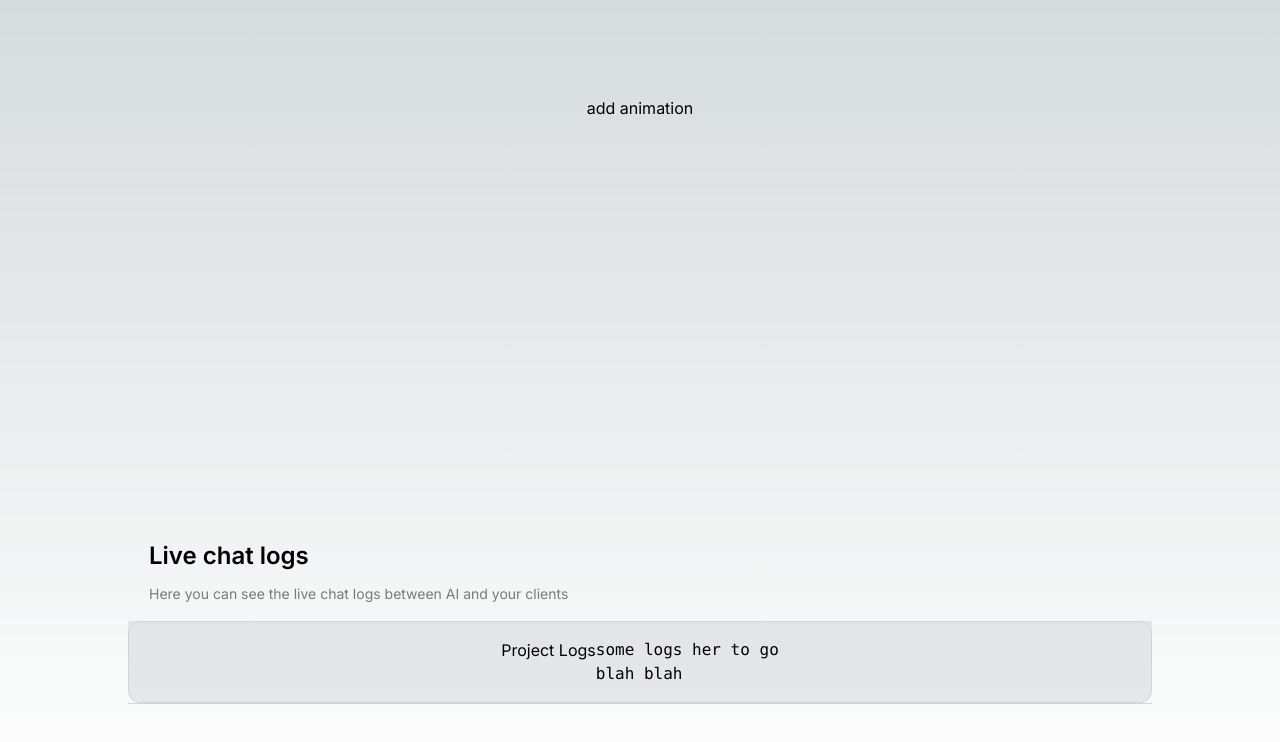
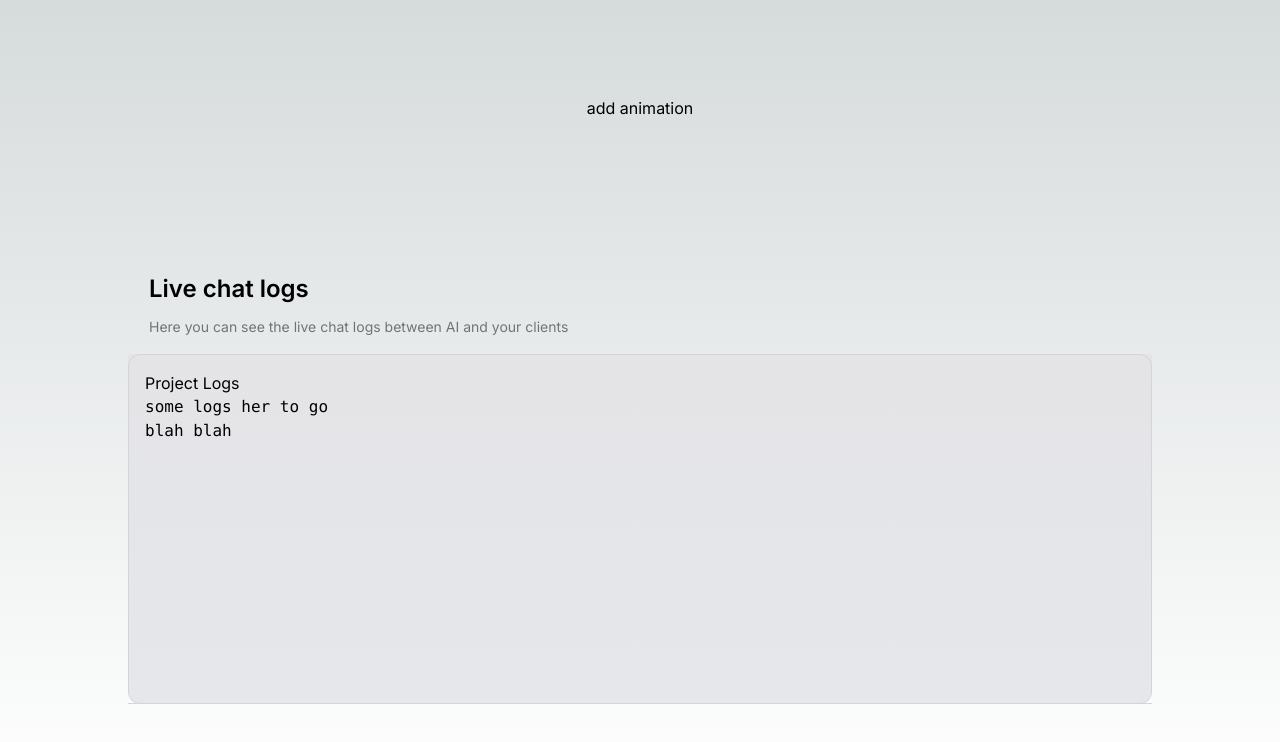
Before and after one commit to MaxSmile/Connect-GPT-to-a-chat, a Next.js app in the folder ai-chat-tool/: page /demo in a window 1280 px wide. Shown: the top 742 px of the page. Built offline with nearby package versions, Linux system fonts and the light colour scheme.

Commit message:
fix the back of the console log

```diff
--- a/ai-chat-tool/pages/demo.js
+++ b/ai-chat-tool/pages/demo.js
@@ -33,12 +33,14 @@ export default function Demo() {
           </p>
         </div>
 
-        <div className="lg:col-span-2 lg:flex-2/3 bg-gradient-to-b from-zinc-200 dark:from-zinc-800/30 border-b border-gray-300 dark:border-neutral-800">
-          <div className="fixed left-0 top-0 w-full flex justify-center border-b border-gray-300 bg-gradient-to-b from-zinc-200 pb-6 pt-8 backdrop-blur-2xl dark:border-neutral-800 dark:bg-zinc-800/30 dark:from-inherit lg:static lg:w-auto lg:rounded-xl lg:border lg:bg-gray-200 lg:p-4 lg:dark:bg-zinc-800/30">
-            <h1>Project Logs</h1>
-            <pre>{logs}</pre>
-          </div>
-       </div>
+        <div className="lg:col-span-2 lg:flex lg:justify-center">
+    <div className="w-full h-[350px] bg-gradient-to-b from-zinc-200 dark:from-zinc-800/30 border-b border-gray-300 dark:border-neutral-800">
+      <div className="fixed  h-[350px] left-0 top-0 flex flex-col items-start w-full border-b border-gray-300 bg-gradient-to-b from-zinc-200 pb-6 pt-8 backdrop-blur-2xl dark:border-neutral-800 dark:bg-zinc-800/30 dark:from-inherit lg:static lg:w-auto lg:rounded-xl lg:border lg:bg-gray-200 lg:p-4 lg:dark:bg-zinc-800/30">
+        <h1>Project Logs</h1>
+        <pre>{logs}</pre>
+      </div>
+    </div>
+  </div>
 
      </div>
     </main>
```
